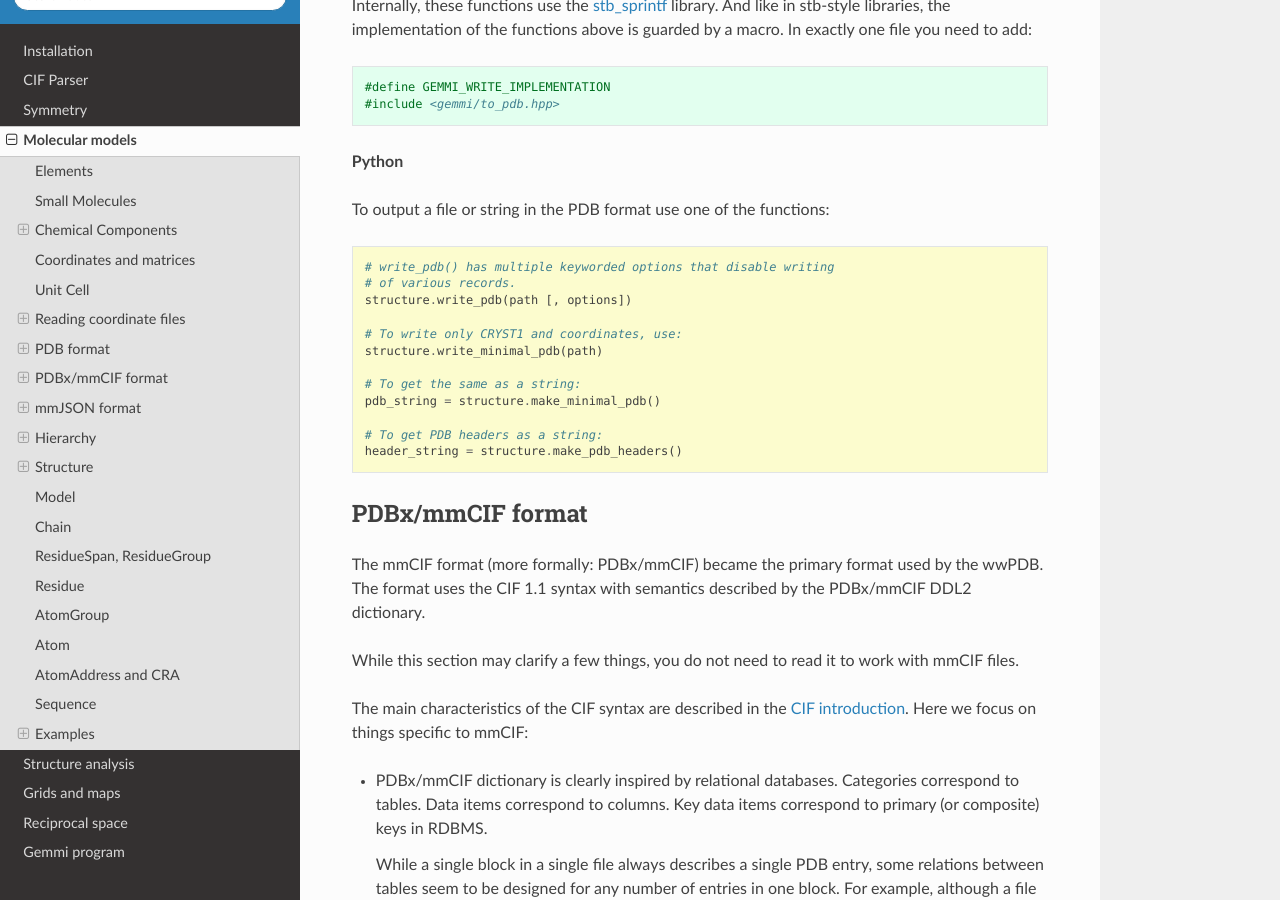
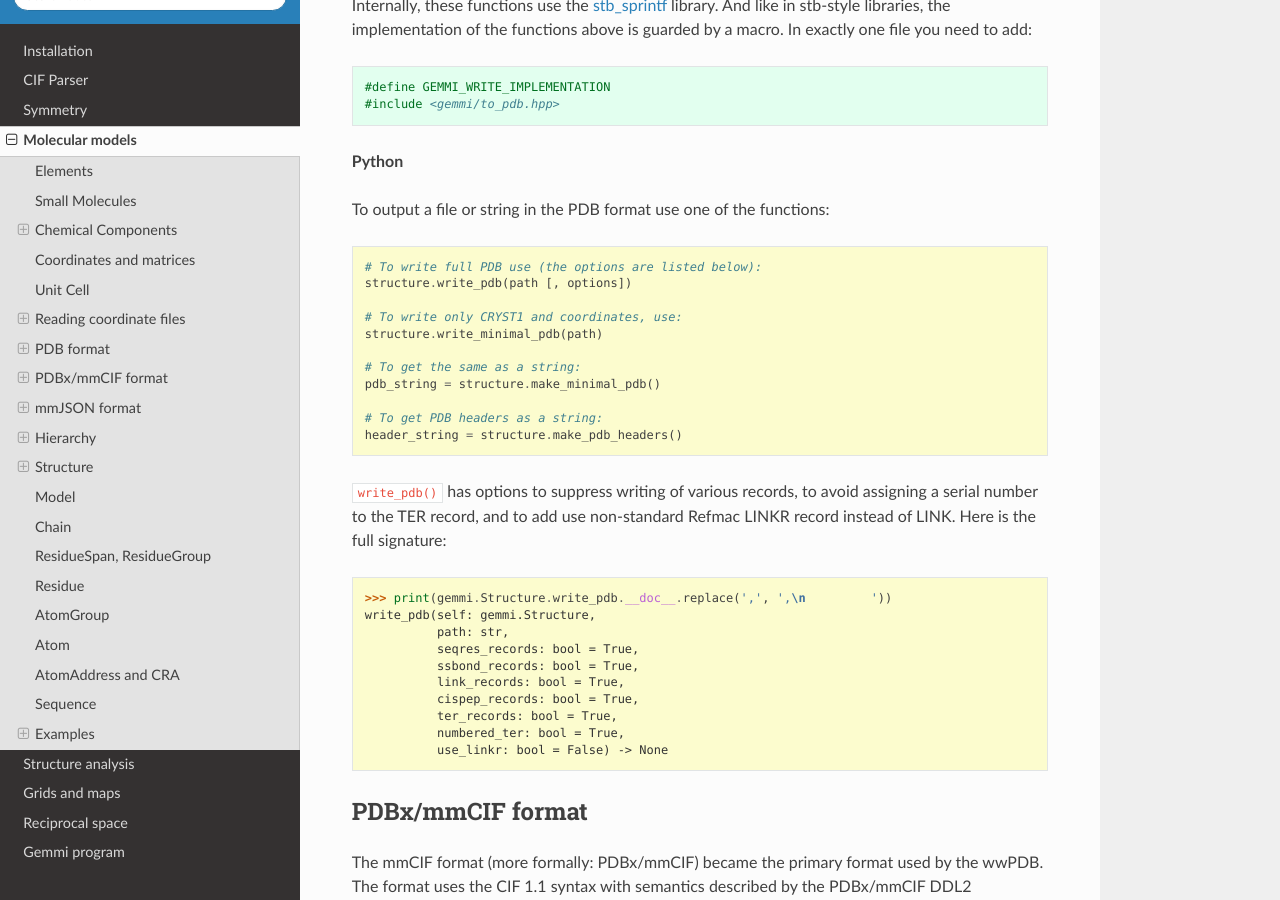
Before and after one commit to project-gemmi/gemmi, a Sphinx documentation site: the page built from docs/mol.rst, in a window 1280 px wide and 900 px high, scrolled down 11861 px. Built offline with Sphinx 7.4.7 and the Read the Docs theme 2.0.0, drawn with Linux system fonts in a browser that asks for light colours.

Commit message:
support LINKR record

```diff
--- a/docs/convert-help.txt
+++ b/docs/convert-help.txt
@@ -28,9 +28,12 @@ JSON output options:
                            mix (default) - quote only numbs with s.u.
   --dot=STRING           JSON representation of CIF's '.' (default: null).
 
-PDB input/output options:
+PDB input options:
   --segment-as-chain     Append segment id to label_asym_id (chain name).
+
+PDB output options:
   --short-ter            Write PDB TER records without numbers (iotbx compat.).
+  --linkr                Write LINKR record (for Refmac) if link_id is known.
 
 Macromolecular operations:
   --expand-ncs=dup|addn  Expand strict NCS specified in MTRIXn or equivalent.
--- a/docs/mol.rst
+++ b/docs/mol.rst
@@ -639,8 +639,7 @@ To output a file or string in the PDB format use one of the functions:
 
 .. code-block:: python
 
-  # write_pdb() has multiple keyworded options that disable writing
-  # of various records.
+  # To write full PDB use (the options are listed below):
   structure.write_pdb(path [, options])
 
   # To write only CRYST1 and coordinates, use:
@@ -652,6 +651,24 @@ To output a file or string in the PDB format use one of the functions:
   # To get PDB headers as a string:
   header_string = structure.make_pdb_headers()
 
+``write_pdb()`` has options to suppress writing of various records,
+to avoid assigning a serial number to the TER record,
+and to add use non-standard Refmac LINKR record instead of LINK.
+Here is the full signature:
+
+.. doctest::
+
+  >>> print(gemmi.Structure.write_pdb.__doc__.replace(',', ',\n         '))
+  write_pdb(self: gemmi.Structure,
+            path: str,
+            seqres_records: bool = True,
+            ssbond_records: bool = True,
+            link_records: bool = True,
+            cispep_records: bool = True,
+            ter_records: bool = True,
+            numbered_ter: bool = True,
+            use_linkr: bool = False) -> None
+  <BLANKLINE>
 
 
 PDBx/mmCIF format
```
Also changed, not shown: 4 other files.
